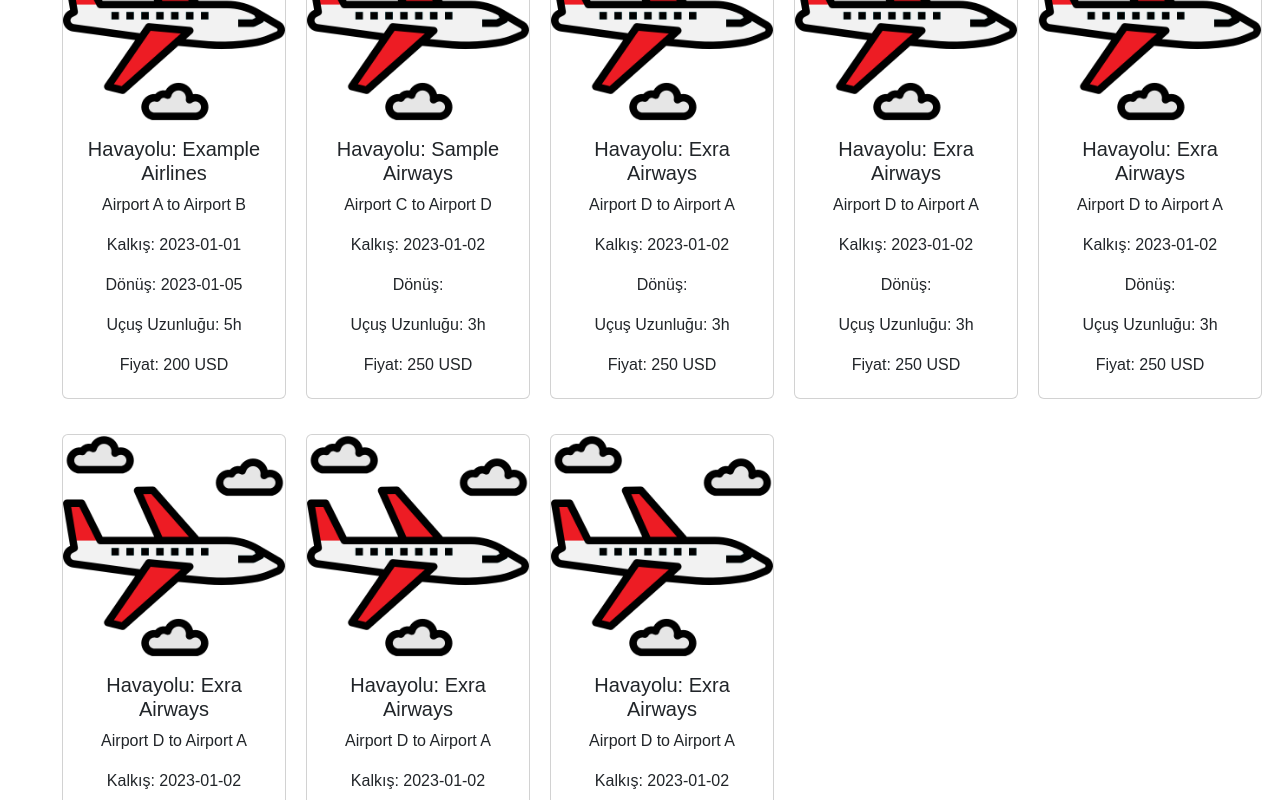
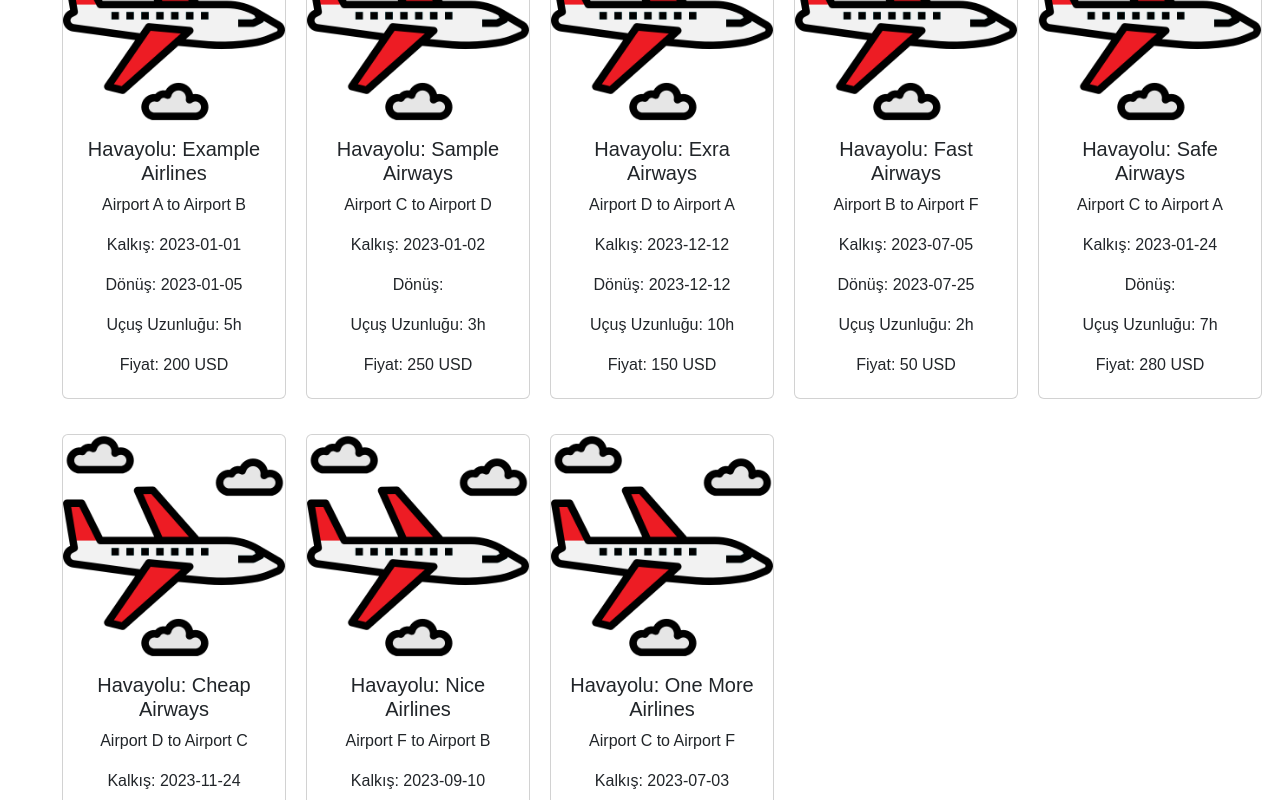
Before and after one commit to yeceylan/ucus-arama-uygulamasi, a React (Create React App) app: page / in a window 1280 px wide. Shown: the part 440-1240 px from the top of the page. Built offline with nearby package versions, Linux system fonts and the light colour scheme.

Commit message:
css added

```diff
--- a/src/assets/mock.js
+++ b/src/assets/mock.js
@@ -3,12 +3,12 @@ export const getMockFlights = () => {
     return [
       { id: 1, airline: 'Example Airlines', departureAirport: 'Airport A', arrivalAirport: 'Airport B', departureDate: '2023-01-01', returnDate: '2023-01-05', duration: '5h', price: 200, oneWay:false },
       { id: 2, airline: 'Sample Airways', departureAirport: 'Airport C', arrivalAirport: 'Airport D', departureDate: '2023-01-02', returnDate: '', duration: '3h', price: 250,oneWay:true },
-      { id: 3, airline: 'Exra Airways', departureAirport: 'Airport D', arrivalAirport: 'Airport A', departureDate: '2023-01-02', returnDate: '', duration: '3h', price: 250,oneWay:true },
-      { id: 3, airline: 'Exra Airways', departureAirport: 'Airport D', arrivalAirport: 'Airport A', departureDate: '2023-01-02', returnDate: '', duration: '3h', price: 250,oneWay:true },
-      { id: 3, airline: 'Exra Airways', departureAirport: 'Airport D', arrivalAirport: 'Airport A', departureDate: '2023-01-02', returnDate: '', duration: '3h', price: 250,oneWay:true },
-      { id: 3, airline: 'Exra Airways', departureAirport: 'Airport D', arrivalAirport: 'Airport A', departureDate: '2023-01-02', returnDate: '', duration: '3h', price: 250,oneWay:true },
-      { id: 3, airline: 'Exra Airways', departureAirport: 'Airport D', arrivalAirport: 'Airport A', departureDate: '2023-01-02', returnDate: '', duration: '3h', price: 250,oneWay:true },
-      { id: 3, airline: 'Exra Airways', departureAirport: 'Airport D', arrivalAirport: 'Airport A', departureDate: '2023-01-02', returnDate: '', duration: '3h', price: 250,oneWay:true },
+      { id: 3, airline: 'Exra Airways', departureAirport: 'Airport D', arrivalAirport: 'Airport A', departureDate: '2023-12-12', returnDate: '2023-12-12', duration: '10h', price: 150,oneWay:false },
+      { id: 4, airline: 'Fast Airways', departureAirport: 'Airport B', arrivalAirport: 'Airport F', departureDate: '2023-07-05', returnDate: '2023-07-25', duration: '2h', price: 50,oneWay:false },
+      { id: 5, airline: 'Safe Airways', departureAirport: 'Airport C', arrivalAirport: 'Airport A', departureDate: '2023-01-24', returnDate: '', duration: '7h', price: 280,oneWay:true },
+      { id: 6, airline: 'Cheap Airways', departureAirport: 'Airport D', arrivalAirport: 'Airport C', departureDate: '2023-11-24', returnDate: '', duration: '1h', price: 275,oneWay:true },
+      { id: 7, airline: 'Nice Airlines', departureAirport: 'Airport F', arrivalAirport: 'Airport B', departureDate: '2023-09-10', returnDate: '2023-09-20', duration: '12h', price: 450,oneWay:false },
+      { id: 8, airline: 'One More Airlines', departureAirport: 'Airport C', arrivalAirport: 'Airport F', departureDate: '2023-07-03', returnDate: '2023-07-12', duration: '6h', price: 350,oneWay:false }
 
     ];
   };
```
